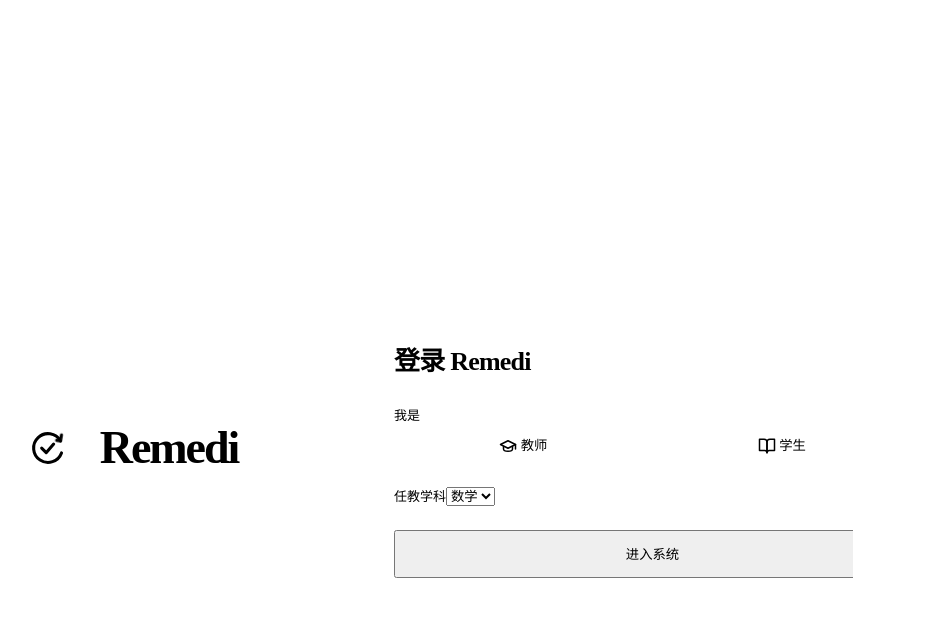
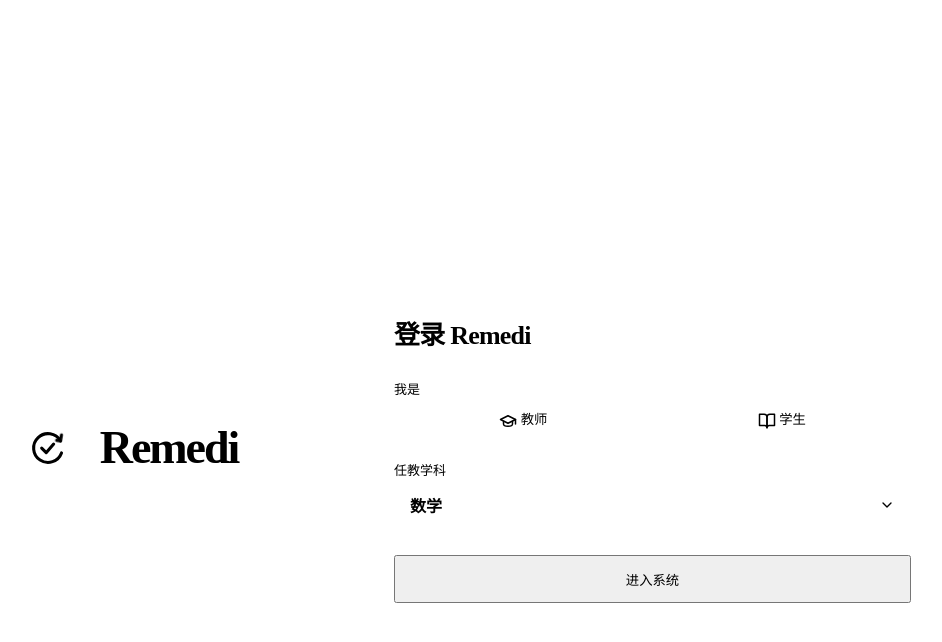
Before and after one commit to iLian-150/Remedi, a Vue app in the folder frontend/: page / in a window 1280 px wide. Both pictures are taken after a click on the button "教师". Shown: the top 642 px of the page, without its empty margins (281-1223 px from the left). Built offline with nearby package versions, Linux system fonts and the light colour scheme; the HTML template or start-up script is replaced by a standard one.

Commit message:
美化登录页学科下拉菜单
将任教学科原生选择框替换为可键盘操作的自定义列表，优化选项面板样式并调整箭头位置。

```diff
--- a/frontend/src/views/RoleSelect.vue
+++ b/frontend/src/views/RoleSelect.vue
@@ -34,10 +34,36 @@
           </div>
           <div v-else key="teacher" class="role-fields">
             <div class="form-row">
-              <label for="teacher-subject">任教学科</label>
-              <select id="teacher-subject" v-model="teacherSubject" :disabled="loading">
-                <option v-for="item in subjects" :key="item.value" :value="item.value">{{ item.label }}</option>
-              </select>
+              <label id="teacher-subject-label" for="teacher-subject">任教学科</label>
+              <div ref="subjectPickerRef" class="subject-picker" @focusout="onSubjectPickerFocusout">
+                <button
+                  id="teacher-subject" ref="subjectPickerButtonRef" type="button" class="subject-select"
+                  aria-haspopup="listbox" aria-controls="teacher-subject-menu"
+                  aria-labelledby="teacher-subject-label teacher-subject-current"
+                  :aria-expanded="subjectMenuOpen" :disabled="loading"
+                  @click="toggleSubjectMenu" @keydown="onSubjectTriggerKeydown"
+                >
+                  <span id="teacher-subject-current">{{ selectedSubjectLabel }}</span>
+                  <AppIcon name="chevron-down" :size="16" class="subject-chevron" :class="{ open: subjectMenuOpen }" aria-hidden="true" />
+                </button>
+                <Transition name="subject-menu">
+                  <div
+                    v-if="subjectMenuOpen" id="teacher-subject-menu" class="subject-menu"
+                    role="listbox" aria-labelledby="teacher-subject-label"
+                  >
+                    <button
+                      v-for="(item, index) in subjects" :key="item.value" type="button" role="option"
+                      class="subject-option" :class="{ 'is-selected': teacherSubject === item.value, 'is-active': activeSubjectIndex === index }"
+                      :aria-selected="teacherSubject === item.value" :tabindex="activeSubjectIndex === index ? 0 : -1"
+                      @focus="activeSubjectIndex = index" @click="selectSubject(item.value)"
+                      @keydown="onSubjectOptionKeydown($event, index)"
+                    >
+                      <span>{{ item.label }}</span>
+                      <AppIcon v-if="teacherSubject === item.value" name="check" :size="17" class="subject-option-check" aria-hidden="true" />
+                    </button>
+                  </div>
+                </Transition>
+              </div>
             </div>
           </div>
         </Transition>
@@ -53,7 +79,7 @@
 </template>
 
 <script setup lang="ts">
-import { ref } from 'vue'
+import { computed, nextTick, onBeforeUnmount, onMounted, ref } from 'vue'
 import { useRouter } from 'vue-router'
 import { useAuthStore } from '../stores/auth'
 import api from '../api/client'
@@ -68,6 +94,10 @@ const role = ref<'teacher' | 'student'>('student')
 const username = ref('')
 const studentNo = ref('')
 const teacherSubject = ref('math')
+const subjectPickerRef = ref<HTMLElement | null>(null)
+const subjectPickerButtonRef = ref<HTMLButtonElement | null>(null)
+const subjectMenuOpen = ref(false)
+const activeSubjectIndex = ref(0)
 const subjects = [
   { value: 'chinese', label: '语文' }, { value: 'math', label: '数学' },
   { value: 'english', label: '英语' }, { value: 'politics', label: '道法' },
@@ -75,12 +105,87 @@ const subjects = [
   { value: 'chemistry', label: '化学' }, { value: 'geography', label: '地理' },
   { value: 'biology', label: '生物' }
 ]
+const selectedSubjectLabel = computed(() => subjects.find((item) => item.value === teacherSubject.value)?.label ?? '选择学科')
 const loading = ref(false)
 const error = ref('')
+
+function selectedSubjectIndex(): number {
+  const index = subjects.findIndex((item) => item.value === teacherSubject.value)
+  return index >= 0 ? index : 0
+}
+
+function focusSubjectOption(index: number) {
+  subjectPickerRef.value?.querySelectorAll<HTMLButtonElement>('[role="option"]')[index]?.focus()
+}
+
+async function openSubjectMenu(index = selectedSubjectIndex()) {
+  activeSubjectIndex.value = Math.max(0, Math.min(index, subjects.length - 1))
+  subjectMenuOpen.value = true
+  await nextTick()
+  focusSubjectOption(activeSubjectIndex.value)
+}
+
+function closeSubjectMenu(restoreFocus = false) {
+  subjectMenuOpen.value = false
+  if (restoreFocus) void nextTick(() => subjectPickerButtonRef.value?.focus())
+}
+
+function toggleSubjectMenu() {
+  if (subjectMenuOpen.value) closeSubjectMenu()
+  else void openSubjectMenu()
+}
+
+function onSubjectTriggerKeydown(event: KeyboardEvent) {
+  if (event.key === 'ArrowDown' || event.key === 'ArrowUp') {
+    event.preventDefault()
+    if (!subjectMenuOpen.value) void openSubjectMenu()
+  } else if (event.key === 'Escape' && subjectMenuOpen.value) {
+    event.preventDefault()
+    closeSubjectMenu(true)
+  }
+}
+
+function onSubjectOptionKeydown(event: KeyboardEvent, index: number) {
+  let nextIndex: number | null = null
+  if (event.key === 'ArrowDown') nextIndex = (index + 1) % subjects.length
+  else if (event.key === 'ArrowUp') nextIndex = (index - 1 + subjects.length) % subjects.length
+  else if (event.key === 'Home') nextIndex = 0
+  else if (event.key === 'End') nextIndex = subjects.length - 1
+  else if (event.key === 'Escape') {
+    event.preventDefault()
+    closeSubjectMenu(true)
+    return
+  }
+  if (nextIndex !== null) {
+    event.preventDefault()
+    activeSubjectIndex.value = nextIndex
+    void nextTick(() => focusSubjectOption(nextIndex!))
+  }
+}
+
+function selectSubject(value: string) {
+  teacherSubject.value = value
+  closeSubjectMenu(true)
+}
+
+function onSubjectPickerFocusout(event: FocusEvent) {
+  const nextTarget = event.relatedTarget
+  if (nextTarget instanceof Node && subjectPickerRef.value?.contains(nextTarget)) return
+  closeSubjectMenu()
+}
+
+function onSubjectPickerPointerdown(event: PointerEvent) {
+  const target = event.target
+  if (target instanceof Node && !subjectPickerRef.value?.contains(target)) closeSubjectMenu()
+}
+
+onMounted(() => document.addEventListener('pointerdown', onSubjectPickerPointerdown))
+onBeforeUnmount(() => document.removeEventListener('pointerdown', onSubjectPickerPointerdown))
 
 // 请求期间冻结登录身份；切换到学生时填写名册姓名和学号，教师只选择学科。
 function switchRole(r: 'teacher' | 'student') {
   if (loading.value || r === role.value) return
+  closeSubjectMenu()
   role.value = r
   username.value = ''
   studentNo.value = ''
@@ -130,12 +235,13 @@ async function login() {
   display: grid; grid-template-columns: 0.9fr 1.1fr;
   width: min(940px, 100%); min-width: 0; min-height: 540px;
   background: var(--card); border: 1px solid var(--border); border-radius: var(--radius-panel);
-  box-shadow: var(--shadow-lg); overflow: hidden;
+  box-shadow: var(--shadow-lg); overflow: visible;
 }
 .login-layout > * { min-width: 0; }
 .login-brand {
   display: flex; align-items: center; justify-content: center;
   background: var(--primary-50); color: var(--primary-dark); padding: 42px;
+  border-radius: var(--radius-panel) 0 0 var(--radius-panel);
 }
 .login-brand-top { display: flex; align-items: center; gap: 15px; }
 .login-logo-badge {
@@ -147,7 +253,7 @@ async function login() {
 .login-brand-name { font-size: clamp(34px, 4vw, 46px); font-weight: 780; letter-spacing: -0.045em; line-height: 1.1; }
 .login-card {
   width: 100%; min-width: 0; text-align: left; margin-bottom: 0;
-  border: none; box-shadow: none; border-radius: 0;
+  position: relative; z-index: 1; border: none; box-shadow: none; border-radius: 0 var(--radius-panel) var(--radius-panel) 0;
   padding: clamp(32px, 5vw, 58px);
   display: flex; flex-direction: column; justify-content: center;
 }
@@ -177,6 +283,35 @@ async function login() {
 .role-fields-enter-from { opacity: 0; transform: translateY(8px); }
 .role-fields-leave-to { opacity: 0; transform: translateY(-5px); }
 @media (hover: hover) { .role-btns .role-choice:hover:not(:disabled) { background: transparent; color: var(--primary-dark); box-shadow: none; transform: none; } }
+.subject-picker { position: relative; width: 100%; }
+.subject-select {
+  width: 100%; min-height: 52px; display: flex; align-items: center; justify-content: space-between; gap: 12px;
+  padding: 10px 16px; border: 1px solid var(--border-strong); border-radius: var(--radius-control);
+  background: var(--card); color: var(--text); font: inherit; font-size: 16px; font-weight: 600;
+  text-align: left; cursor: pointer; transition: border-color .16s ease, box-shadow .16s ease, background-color .16s ease;
+}
+.subject-select:hover:not(:disabled), .subject-select[aria-expanded='true'] { border-color: var(--primary); background: var(--card); }
+.subject-select:focus-visible { outline: none; border-color: var(--primary); box-shadow: 0 0 0 3px var(--primary-50); }
+.subject-select:disabled { background: var(--surface-2); color: var(--text-2); cursor: not-allowed; }
+.subject-chevron { flex: 0 0 auto; margin-left: auto; color: var(--text-2); transition: transform .16s ease, color .16s ease; }
+.subject-chevron.open { color: var(--primary); transform: rotate(180deg); }
+.subject-menu {
+  position: absolute; top: calc(100% + 8px); left: 0; right: 0; z-index: 20;
+  display: grid; gap: 2px; padding: 6px; max-height: min(420px, 48vh); overflow-y: auto; overscroll-behavior: contain;
+  border: 1px solid var(--border); border-radius: var(--radius-surface); background: var(--card); box-shadow: var(--shadow-md);
+}
+.subject-menu-enter-active, .subject-menu-leave-active { transition: opacity .14s ease, transform .14s ease; }
+.subject-menu-enter-from, .subject-menu-leave-to { opacity: 0; transform: translateY(-4px); }
+.subject-option {
+  width: 100%; min-height: 42px; display: flex; align-items: center; justify-content: space-between; gap: 12px;
+  padding: 8px 12px; border: 0; border-radius: var(--radius-detail); background: transparent;
+  color: var(--text); font: inherit; font-size: 15px; text-align: left; cursor: pointer;
+  transition: background-color .12s ease, color .12s ease;
+}
+.subject-option:hover, .subject-option.is-active { background: var(--surface-2); }
+.subject-option.is-selected { background: var(--primary-50); color: var(--primary-dark); font-weight: 650; }
+.subject-option:focus-visible { outline: 2px solid var(--primary); outline-offset: -2px; }
+.subject-option-check { flex: 0 0 auto; color: var(--primary); }
 .login-card .full { margin-top: 4px; min-height: 48px; }
 @media (prefers-reduced-motion: reduce) {
   .role-indicator, .role-fields-enter-active, .role-fields-leave-active { transition: none; }
@@ -184,12 +319,12 @@ async function login() {
 @media (max-width: 760px) {
   .login-page { width: 100vw; max-width: 100vw; padding: 18px 14px; }
   .login-layout { grid-template-columns: 1fr; width: min(520px, calc(100vw - 28px)); min-height: 0; max-width: 520px; border-radius: var(--radius-panel); }
-  .login-brand { justify-content: flex-start; padding: 24px 24px 18px; }
+  .login-brand { justify-content: flex-start; padding: 24px 24px 18px; border-radius: var(--radius-panel) var(--radius-panel) 0 0; }
   .login-brand-top { gap: 11px; }
   .login-logo-badge { width: 46px; height: 46px; border-radius: var(--radius-control); box-shadow: none; }
   .login-logo-badge :deep(.brand-logo) { width: 30px; height: 30px; }
   .login-brand-name { font-size: 27px; }
-  .login-card { padding: 26px 24px 28px; }
+  .login-card { padding: 26px 24px 28px; border-radius: 0 0 var(--radius-panel) var(--radius-panel); }
   .login-card h2 { font-size: 23px; margin-bottom: 22px; }
 }
 </style>
```
